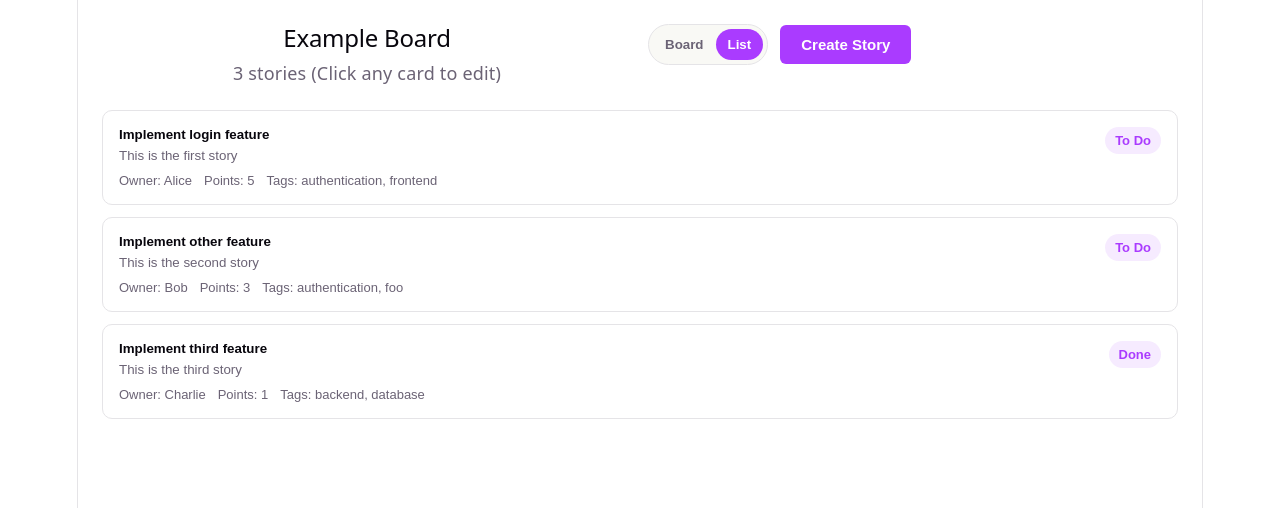
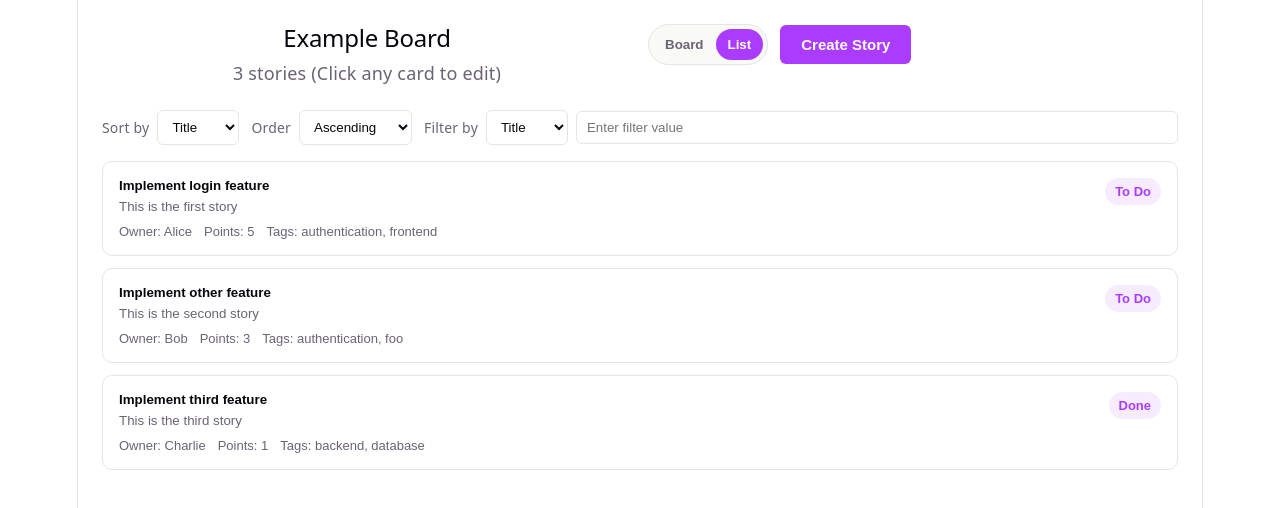
Before and after one commit to robert-morin/kanban-multiverse, a React (Vite) app in the folder frontend/react/: page / in a window 1280 px wide. Both pictures are taken after a click on the button "List". Shown: the top 508 px of the page. Built offline with nearby package versions, Linux system fonts and the light colour scheme.

Commit message:
list filter and sort

```diff
--- a/frontend/react/src/ui/components/StoryListView.tsx
+++ b/frontend/react/src/ui/components/StoryListView.tsx
@@ -1,4 +1,9 @@
+import { useMemo, useState } from 'react';
 import type { Story } from '../../domain/Story';
+
+type SortField = 'title' | 'owner' | 'status';
+type SortDirection = 'asc' | 'desc';
+type FilterField = 'title' | 'owner' | 'tags';
 
 type StoryListViewProps = {
     stories: Story[];
@@ -6,9 +11,79 @@ type StoryListViewProps = {
 };
 
 export default function StoryListView({ stories, onSelectStory }: StoryListViewProps) {
+    const [sortField, setSortField] = useState<SortField>('title');
+    const [sortDirection, setSortDirection] = useState<SortDirection>('asc');
+    const [filterField, setFilterField] = useState<FilterField>('title');
+    const [filterValue, setFilterValue] = useState('');
+
+    const filteredStories = useMemo(() => {
+        const normalizedFilter = filterValue.trim().toLowerCase();
+        if (!normalizedFilter) {
+            return stories;
+        }
+
+        return stories.filter((story) => {
+            if (filterField === 'tags') {
+                return story.tags.some((tag) => tag.toLowerCase().includes(normalizedFilter));
+            }
+
+            const value = story[filterField].toLowerCase();
+            return value.includes(normalizedFilter);
+        });
+    }, [filterField, filterValue, stories]);
+
+    const sortedStories = useMemo(() => {
+        const sorted = [...filteredStories].sort((left, right) => {
+            const leftValue = left[sortField].toLowerCase();
+            const rightValue = right[sortField].toLowerCase();
+
+            if (leftValue < rightValue) {
+                return -1;
+            }
+            if (leftValue > rightValue) {
+                return 1;
+            }
+            return left.id - right.id;
+        });
+
+        return sortDirection === 'desc' ? sorted.reverse() : sorted;
+    }, [sortDirection, sortField, filteredStories]);
+
     return (
         <div className="story-list-view">
-            {stories.map((story) => (
+            <div className="story-list-controls">
+                <label className="story-list-control">
+                    <span>Sort by</span>
+                    <select value={sortField} onChange={(e) => setSortField(e.target.value as SortField)}>
+                        <option value="title">Title</option>
+                        <option value="owner">Owner</option>
+                        <option value="status">Status</option>
+                    </select>
+                </label>
+                <label className="story-list-control">
+                    <span>Order</span>
+                    <select value={sortDirection} onChange={(e) => setSortDirection(e.target.value as SortDirection)}>
+                        <option value="asc">Ascending</option>
+                        <option value="desc">Descending</option>
+                    </select>
+                </label>
+                <label className="story-list-control story-list-filter">
+                    <span>Filter by</span>
+                    <select value={filterField} onChange={(e) => setFilterField(e.target.value as FilterField)}>
+                        <option value="title">Title</option>
+                        <option value="owner">Owner</option>
+                        <option value="tags">Tags</option>
+                    </select>
+                    <input
+                        type="text"
+                        value={filterValue}
+                        onChange={(e) => setFilterValue(e.target.value)}
+                        placeholder="Enter filter value"
+                    />
+                </label>
+            </div>
+
+            {sortedStories.map((story) => (
                 <button
                     key={story.id}
                     type="button"
--- a/frontend/react/src/ui/css/Board.css
+++ b/frontend/react/src/ui/css/Board.css
@@ -78,6 +78,40 @@
     gap: 12px;
 }
 
+.story-list-controls {
+    display: flex;
+    gap: 12px;
+    flex-wrap: wrap;
+    margin-bottom: 4px;
+}
+
+.story-list-control {
+    display: inline-flex;
+    align-items: center;
+    gap: 8px;
+    font-size: 14px;
+    color: var(--text);
+    white-space: nowrap;
+}
+
+.story-list-control select,
+.story-list-filter input {
+    padding: 8px 10px;
+    border: 1px solid var(--border);
+    border-radius: 6px;
+    background-color: var(--bg);
+    color: var(--text-h);
+}
+
+.story-list-filter {
+    flex: 1;
+    min-width: 220px;
+}
+
+.story-list-filter input {
+    width: 100%;
+}
+
 .story-list-item {
     width: 100%;
     border: 1px solid var(--border);
```
